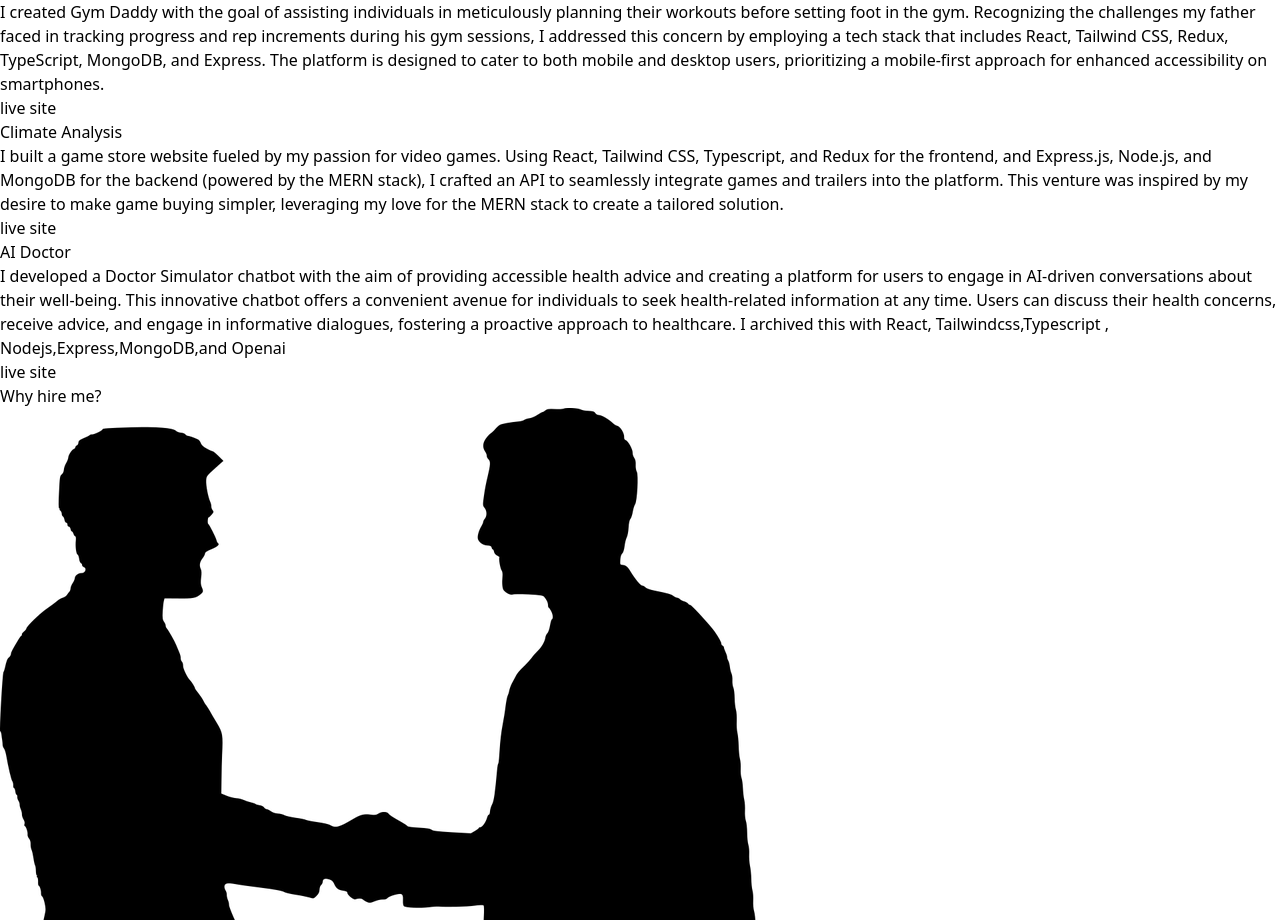
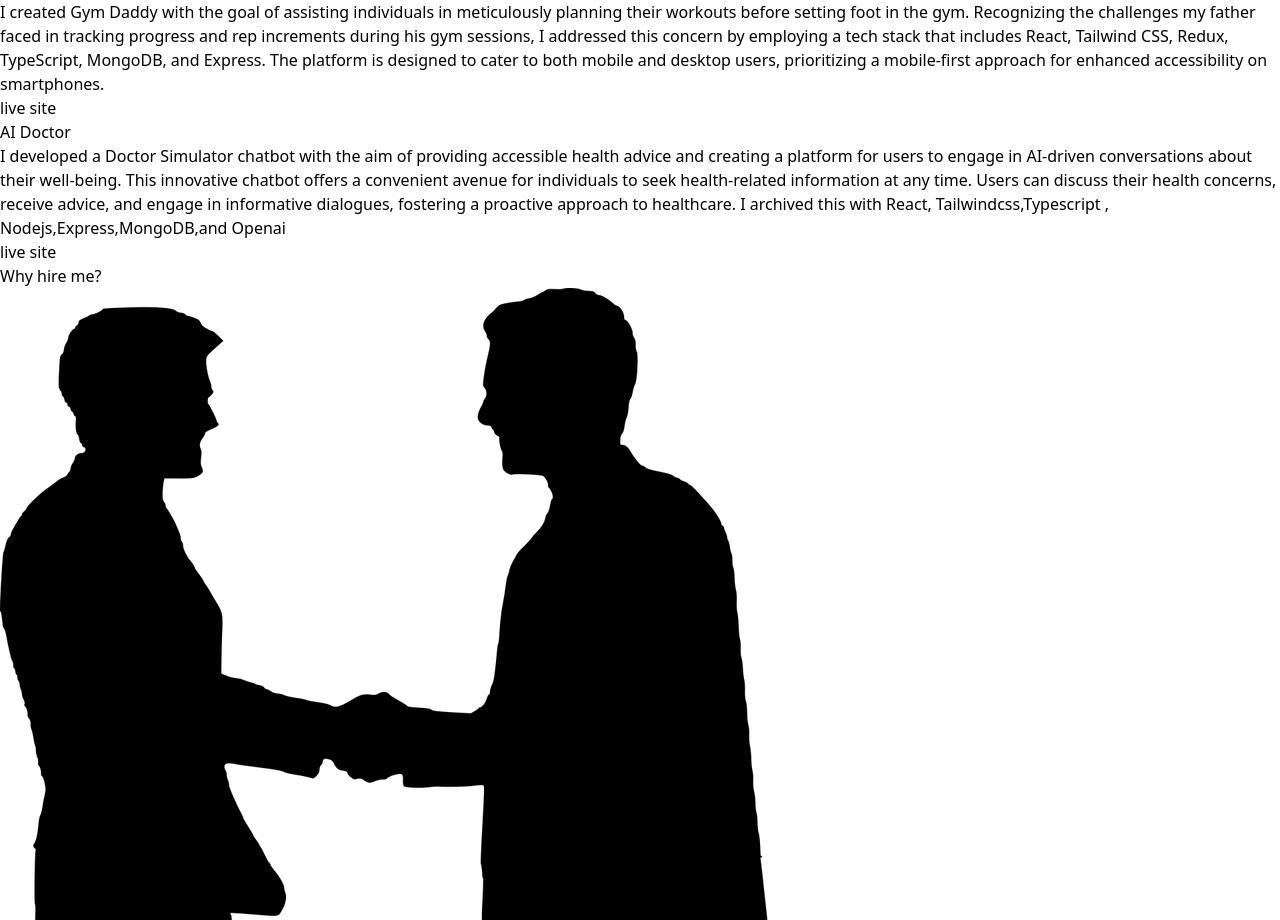
Before and after one commit to Shafiquedev256/my-portfolio, a React (Vite) app: page / in a window 1280 px wide. Shown: the part 1262-2182 px from the top of the page. Built offline with nearby package versions, Linux system fonts and the light colour scheme.

Commit message:
chage some styles

```diff
--- a/src/components/projects.tsx
+++ b/src/components/projects.tsx
@@ -29,15 +29,6 @@ const [openGym,setOpenGym] = useState(false)
       </div>
 
 
-      <div className="m-3">
-      <div className="font-bold border-0 border-b-[2px] border-gradient w-fit" onClick={()=>{setOpenGame(!openGame)}}>Climate Analysis</div>
-      <div className="w-72 text-sm space-y-2 border-[2px] border-gradient  p-2   my-2">
-      <p>
-      I built a game store website fueled by my passion for video games. Using React, Tailwind CSS, Typescript, and Redux for the frontend, and Express.js, Node.js, and MongoDB for the backend (powered by the MERN stack), I crafted an API to seamlessly integrate games and trailers into the platform. This venture was inspired by my desire to make game buying simpler, leveraging my love for the MERN stack to create a tailored solution.</p>
-     <a href="https://games-store-sandy.vercel.app/"> <div  className=" border-0 p-2  bg-[#f6b7] text-white font-bold text-sm rounded w-fit">live site</div></a>
-      </div>
-      </div>
-
 
       <div className="m-3">
       <div className="font-bold border-0 border-b-[2px] border-gradient w-fit" onClick={()=>{setOpenGame(!openGame)}}>AI Doctor</div>
--- a/src/components/whyHire.tsx
+++ b/src/components/whyHire.tsx
@@ -6,7 +6,7 @@ export const HireMe = ()=>{
     <>
     <div className="m-2">
     <div className="font-light text-2xl ml-2 my-3">Why hire me?</div>
-    <div className="md:flex md:flex-row md:items-center">
+    <div className="flex md:flex-row md:items-center flex-col justify-center items-center">
     <img src={shakeHand} className="w-52 "/>
     <div>
 As an innovative problem solver, I leverage my expertise in web programming to craft intelligent and creative solutions tailored to meet your specific challenges. With a keen eye for detail and a passion for staying ahead of industry trends, I ensure that my solutions not only address your current needs but also anticipate future demands. By combining technical prowess with a deep understanding of client objectives, I deliver results that exceed expectations and drive success. Hiring me means gaining a dedicated partner committed to transforming obstacles into opportunities through innovative thinking and effective web programming skills.
```
